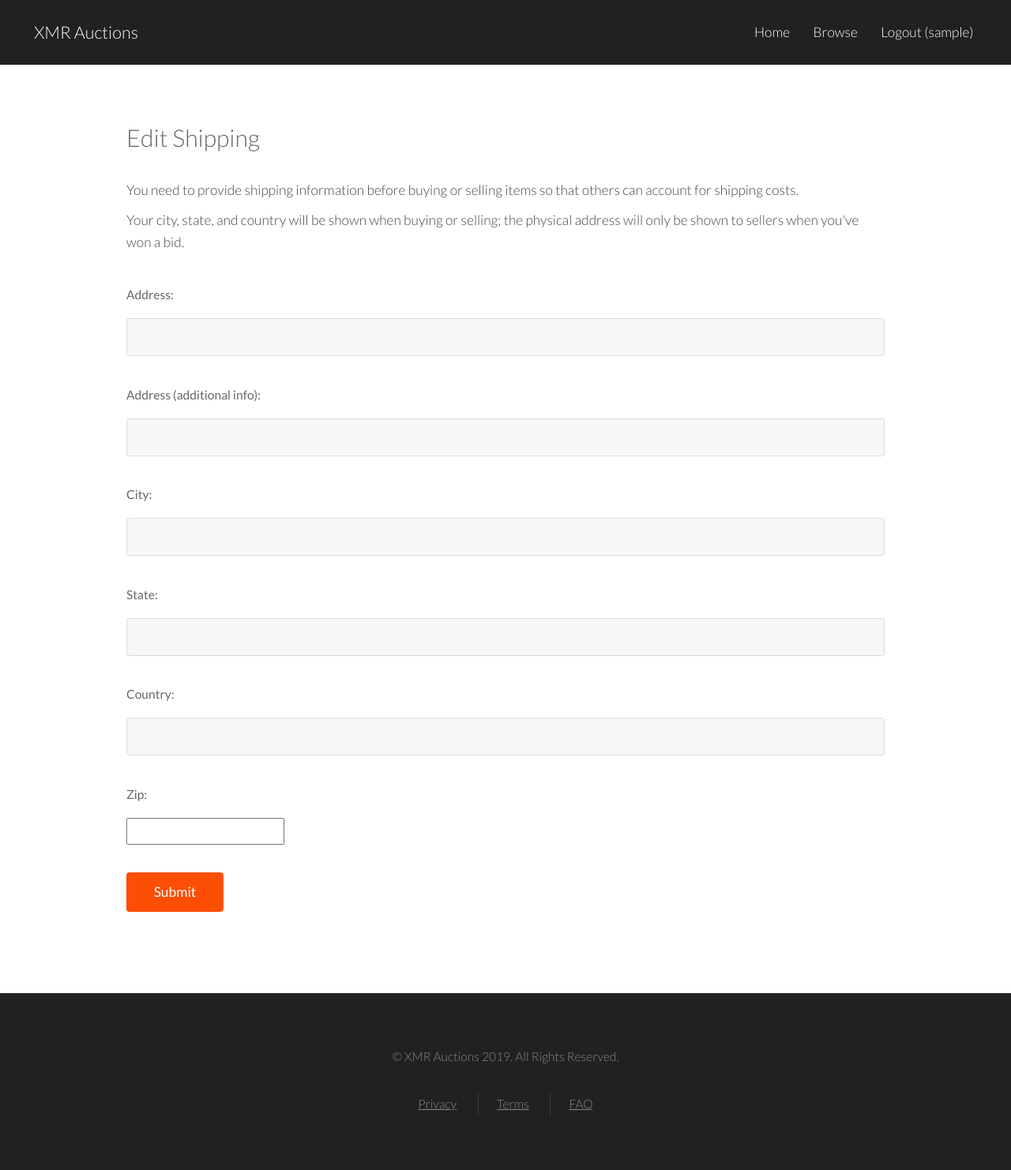
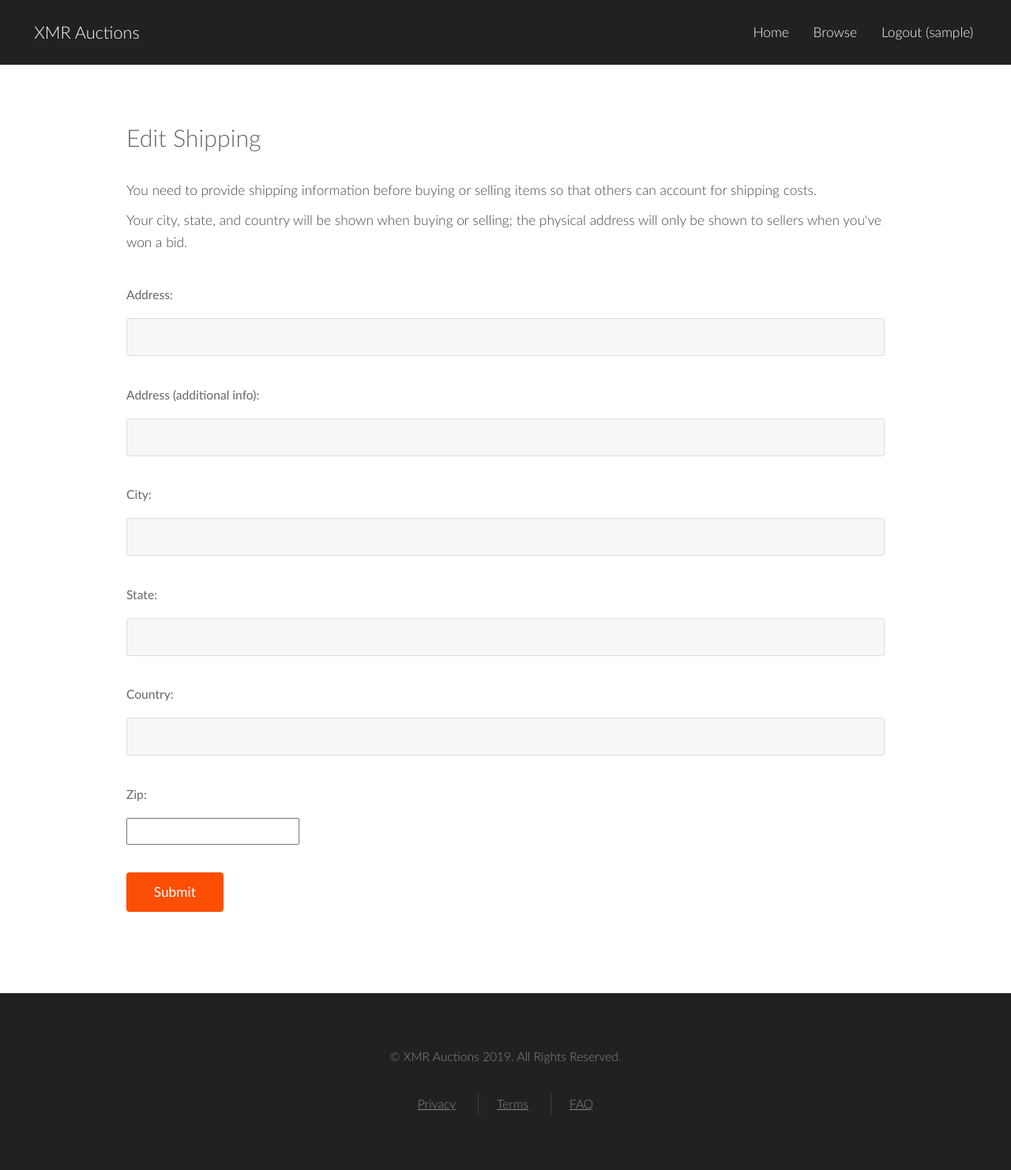
Before and after one commit to lalanza808/xmrauctions, a Django app: page /shipping/edit/ in a window 1280 px wide. Shown: the whole page at 79% size. Run offline with Django 3.2, Linux system fonts and the light colour scheme; the visitor is signed in with stand-in values (Sample User, id 1); parts of the project's set-up code (start-up, migrations or seed data) failed here and were passed over; some libraries are stand-ins or nearby versions.

Commit message:
moving fonts to src

```diff
--- a/web/static/css/style.css
+++ b/web/static/css/style.css
@@ -1,6 +1,17 @@
 @charset "UTF-8";
-@import url(font-awesome.min.css);
-@import url("http://fonts.googleapis.com/css?family=Lato:300,400");
+@import url("font-awesome.min.css");
+@font-face {
+  font-family: 'Lato';
+  font-style: normal;
+  font-weight: 300;
+  src: local('Lato Light'), local('Lato-Light'), url('../fonts/Lato-Light.ttf') format('truetype');
+}
+@font-face {
+  font-family: 'Lato';
+  font-style: normal;
+  font-weight: 400;
+  src: local('Lato Regular'), local('Lato-Regular'), url('../fonts/Lato-Regular.ttf') format('truetype');
+}
 
 /*
 	Interphase by TEMPLATED
```
Also changed, not shown: web/static/fonts/Lato-Light.ttf (added), web/static/fonts/Lato-Regular.ttf (added).
